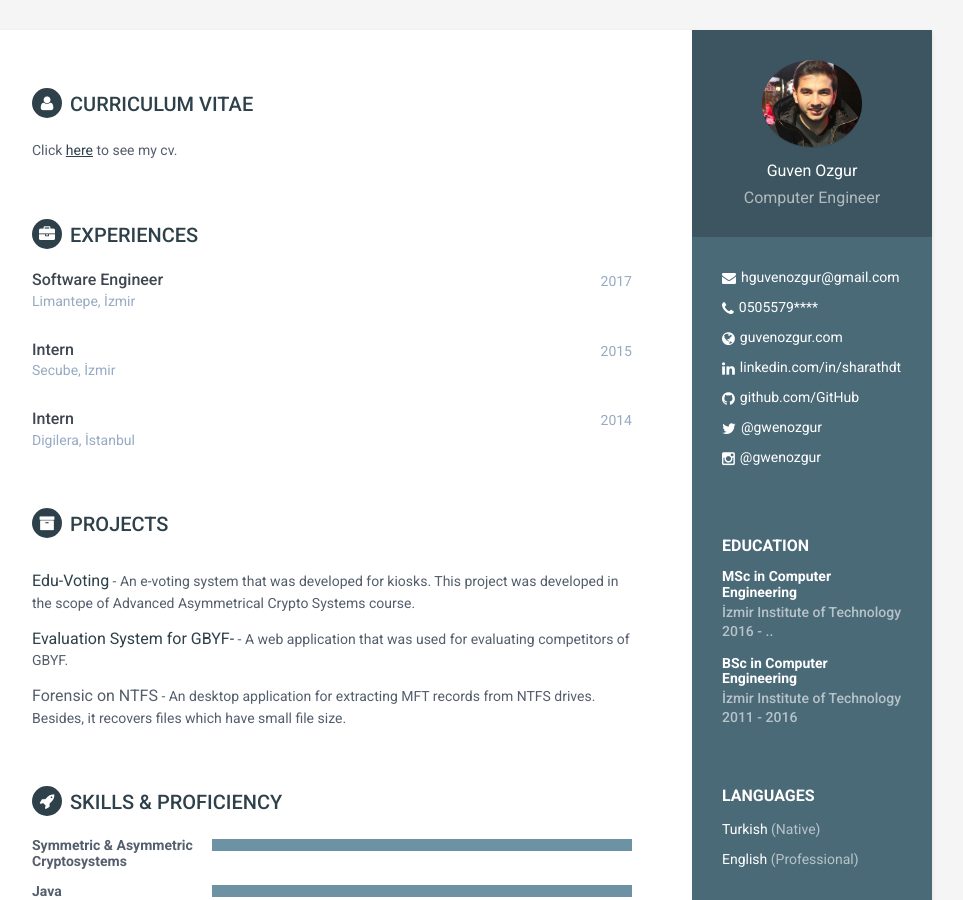
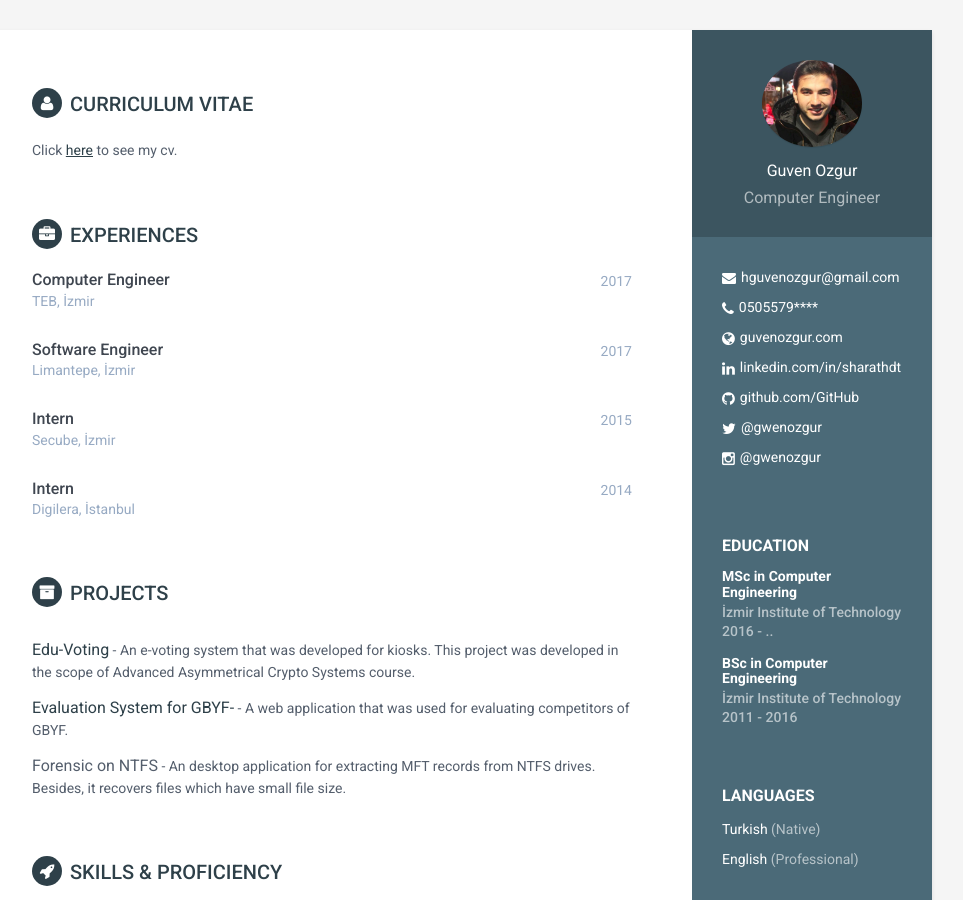
Before and after one commit to guvenozgur/guvenozgur.github.io, a Jekyll site: the page built from index.html, in a window 1280 px wide and 900 px high. Shown: the whole window, without its empty margins (188-1151 px from the left). Built offline with Jekyll 4.4.1, drawn with Linux system fonts in a browser that asks for light colours.

Commit message:
updating current position

```diff
--- a/_includes/experience.html
+++ b/_includes/experience.html
@@ -1,5 +1,18 @@
 <section class="section experiences-section">
                 <h2 class="section-title"><i class="fa fa-briefcase"></i>Experiences</h2>
+
+                <div class="item">
+                    <div class="meta">
+                        <div class="upper-row">
+                            <h3 class="job-title">Computer Engineer</h3>
+                            <div class="time">2017</div>
+                        </div><!--//upper-row-->
+                        <div class="company">TEB, İzmir</div>
+                    </div><!--//meta-->
+                    <div class="details">
+                        <p> </p>
+                    </div><!--//details-->
+                </div><!--//item-->
 
                 <div class="item">
                     <div class="meta">
```
